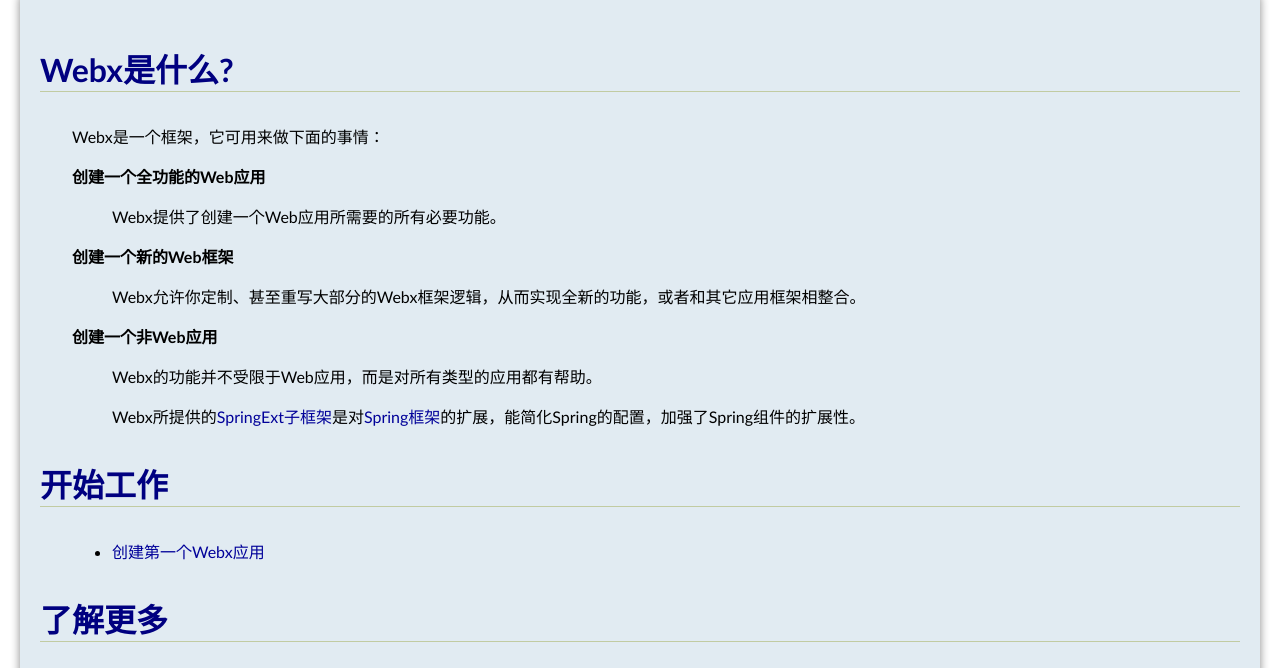
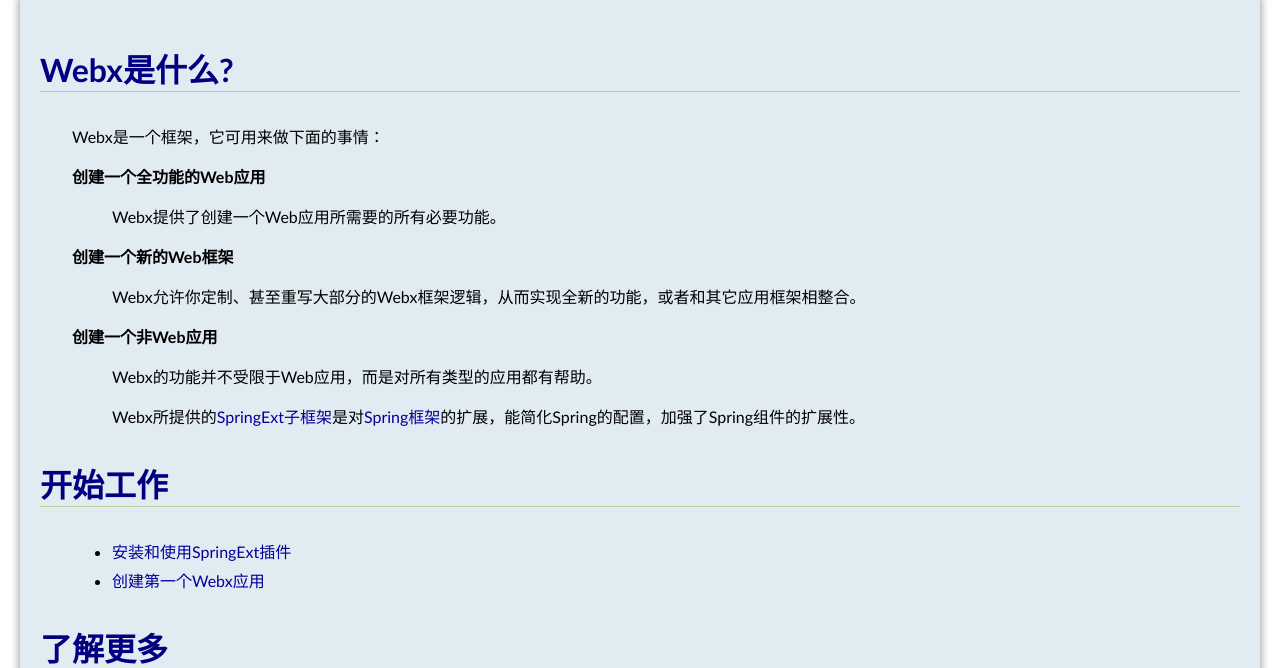
Before and after one commit to webx/webx.github.com, a plain HTML site: page index.html in a window 1280 px wide. Shown: the part 132-800 px from the top of the page. Drawn offline with Linux system fonts and the light colour scheme.

Commit message:
改进文档

```diff
--- a/index.html
+++ b/index.html
@@ -34,6 +34,7 @@
     <dt>开始工作</dt>
     <dd>
         <ul>
+            <li><a href="http://openwebx.org/docs/springext-plugin.html">安装和使用SpringExt插件</a></li>
             <li><a href="http://openwebx.org/docs/firstapp.html">创建第一个Webx应用</a></li>
         </ul>
     </dd>
```
